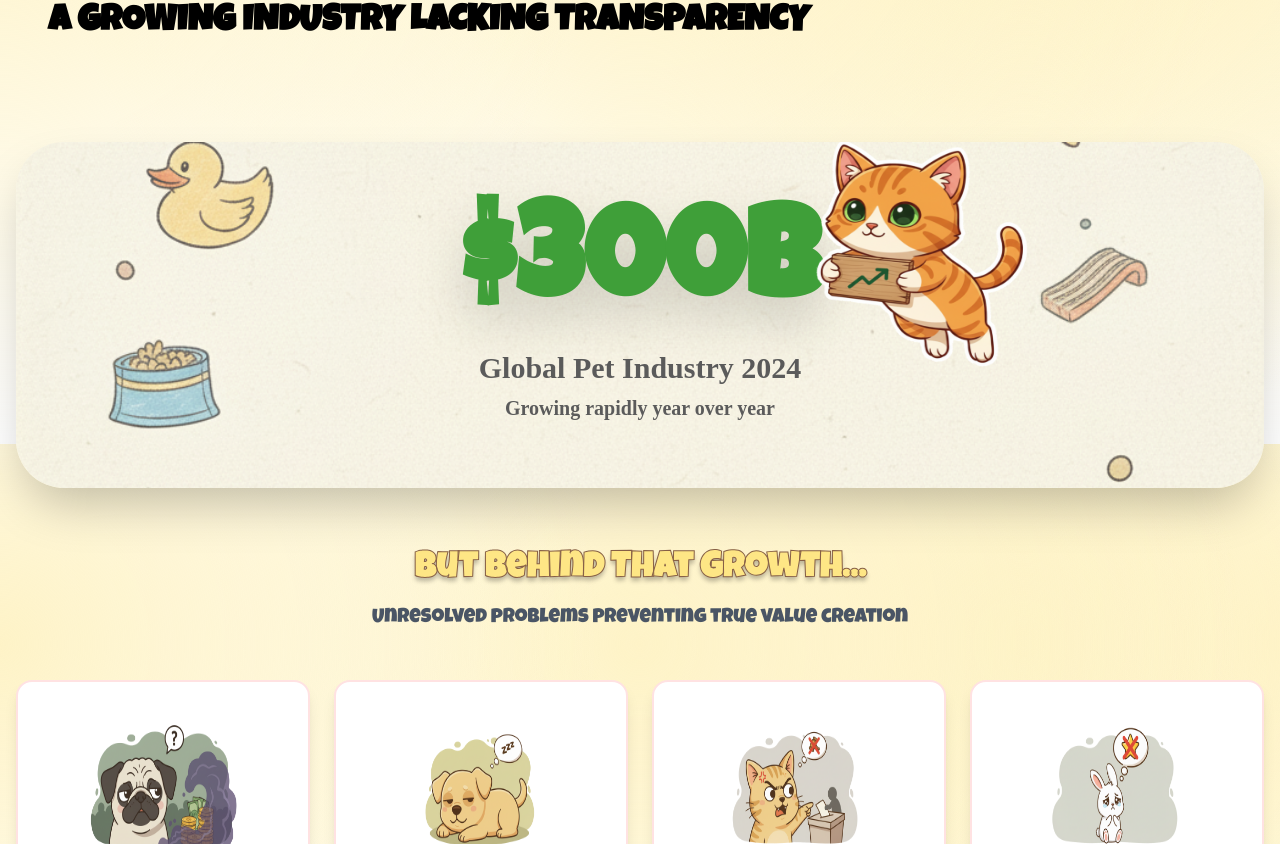
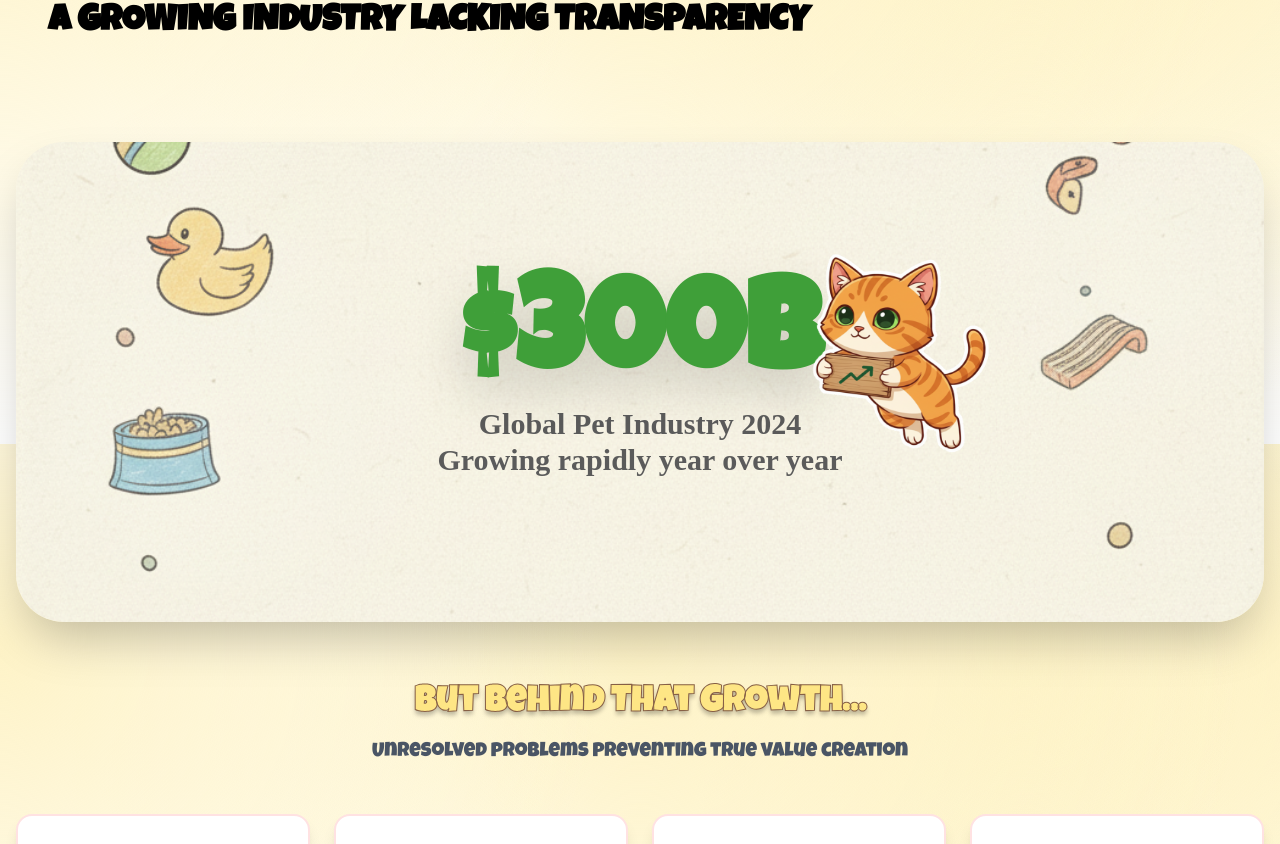
Before and after one commit to SonnyBlackVito/klovepet, a Next.js app: page / in a window 1280 px wide. Shown: the part 1956-2800 px from the top of the page. Built offline with nearby package versions, Linux system fonts and the light colour scheme.

Commit message:
fix telegram and wallet

```diff
--- a/src/component/MarketProblem.jsx
+++ b/src/component/MarketProblem.jsx
@@ -174,26 +174,28 @@ export default function MarketProblem() {
               backgroundPosition: "center",
             }}
             variants={itemVariants}
-            className="bg-gradient-to-br from-cyan-500 via-teal-500 to-emerald-500 rounded-2xl sm:rounded-3xl lg:rounded-[3rem] p-6 sm:p-8 md:p-12 lg:p-16 mb-8 md:mb-16 shadow-2xl relative overflow-hidden">
+            className="shrink-0  sm:h-[280px] md:h-[480px] lg:h-[480px] xl:h-[480px] bg-gradient-to-br rounded-2xl sm:rounded-3xl lg:rounded-[3rem] p-6 sm:p-8 md:p-12 lg:p-16 mb-8 md:mb-16 shadow-2xl relative overflow-hidden">
             {/* Decorative elements - ẩn trên mobile nhỏ */}
             <div className="absolute top-0 right-0 w-32 h-32 sm:w-48 sm:h-48 md:w-64 md:h-64 bg-white/10 rounded-full blur-3xl"></div>
             <div className="absolute bottom-0 left-0 w-48 h-48 sm:w-64 sm:h-64 md:w-96 md:h-96 bg-white/10 rounded-full blur-3xl"></div>
 
-            <div className="relative z-10 text-center">
+            <div className="relative z-10 text-center my-auto flex flex-col items-center justify-center h-full">
               <motion.div
                 initial={{ scale: 0 }}
                 animate={isInView ? { scale: 1 } : {}}
                 transition={{ delay: 0.5, type: "spring", stiffness: 200 }}
                 className="inline-block">
-                <div className="text-5xl sm:text-6xl md:text-7xl lg:text-8xl xl:text-9xl font-black text-[#3F9F39] mb-2 sm:mb-3 md:mb-4 drop-shadow-2xl">
+                <div className="text-5xl sm:text-6xl md:text-7xl lg:text-8xl xl:text-9xl font-black text-[#3F9F39]  drop-shadow-2xl">
                   $300B
                 </div>
-                <div className="text-[#5B5B5B] text-lg sm:text-xl md:text-2xl lg:text-3xl font-semibold md:font-bold font-[SVN-Gilroy] mb-2">
+                <div className="text-[#5B5B5B] text-lg sm:text-xl md:text-2xl lg:text-3xl font-semibold  font-[SVN-Gilroy] mb-2">
                   Global Pet Industry 2024
-                </div>
-                <div className="text-[#5B5B5B] text-sm sm:text-base md:text-lg lg:text-xl font-[SVN-Gilroy] font-semibold">
+                  <br />
                   Growing rapidly year over year
                 </div>
+                {/* <div className="text-[#5B5B5B] text-sm sm:text-base md:text-lg lg:text-xl font-[SVN-Gilroy] font-semibold">
+                  Growing rapidly year over year
+                </div> */}
               </motion.div>
               <motion.img
                 src="/images/cat-chart.png"
@@ -202,7 +204,7 @@ export default function MarketProblem() {
                 // height={328}
                 animate={isInView ? { scale: 1 } : {}}
                 transition={{ delay: 0.5, type: "spring", stiffness: 200 }}
-                className="absolute w-24 h-24 sm:w-32 sm:h-32 md:w-40 md:h-40 lg:w-48 lg:h-48 xl:w-110 xl:h-82 -top-8 sm:-top-12 md:-top-16 lg:-top-20 xl:-top-30 right-0 sm:right-4 md:right-8 xl:right-16 opacity-100"
+                className="absolute w-24 h-24 sm:w-32 sm:h-32 md:w-40 md:h-40 lg:w-48 lg:h-48 xl:w-92 xl:h-72 -top-8 sm:-top-12 md:-top-16 lg:-top-20 xl:-top-0 right-0 sm:right-4 md:right-8 xl:right-30 opacity-100"
               />
             </div>
           </motion.div>
@@ -235,7 +237,7 @@ export default function MarketProblem() {
                     src={problem.icon}
                     alt={problem.title}
                     whileHover={{ scale: 1.2, rotate: 10 }}
-                    className="w-40 h-40 mb-4 mx-auto"
+                    className="w-62 h-41 mb-4 mx-auto"
                   />
                   <h4 className="text-xl font-bold text-[#F26457]  mb-2 group-hover:text-[#F26457] transition-colors">
                     {problem.title}
@@ -264,9 +266,9 @@ export default function MarketProblem() {
               className="
       w-[120px] h-[160px]
       sm:w-[150px] sm:h-[200px]   /* >= 640px */
-      md:w-[180px] md:h-[240px]   /* >= 768px */
-      lg:w-[220px] lg:h-[300px]   /* >= 1024px */
-      xl:w-[260px] xl:h-[350px]   /* >= 1280px */
+      md:w-[140px] md:h-[200px]   /* >= 768px */
+      lg:w-[180px] lg:h-[260px]   /* >= 1024px */
+      xl:w-[220px] xl:h-[300px]   /* >= 1280px */
     "
             />
           </div>
@@ -314,7 +316,7 @@ export default function MarketProblem() {
                       alt={solution.title}
                       // whileHover={{ scale: 1.3, rotate: 360 }}
                       transition={{ duration: 0.6 }}
-                      className="w-40 h-40 mb-4 mx-auto"
+                      className="w-62 h-41 mb-4 mx-auto"
                     />
 
                     {/* Content */}
```
